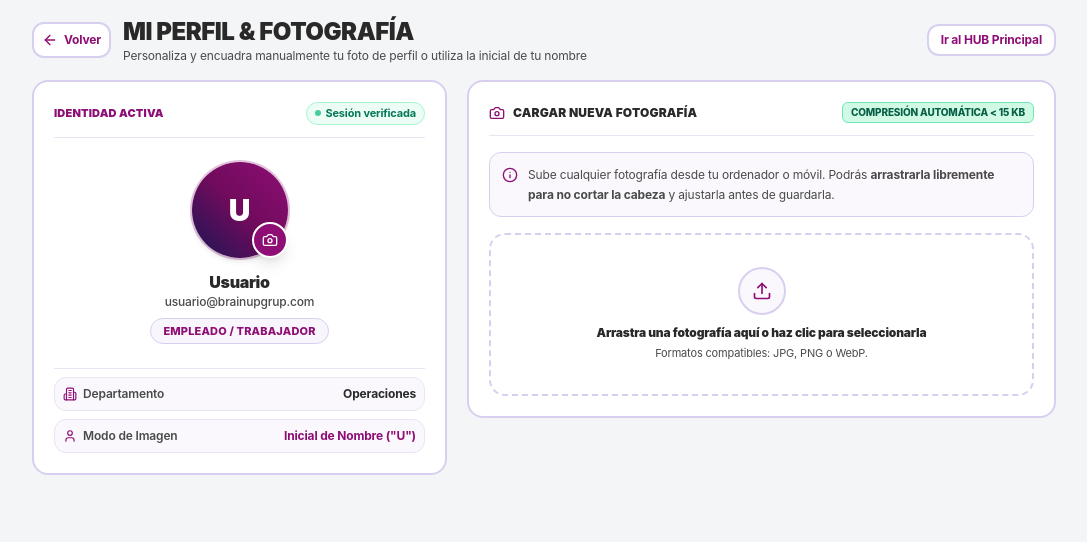
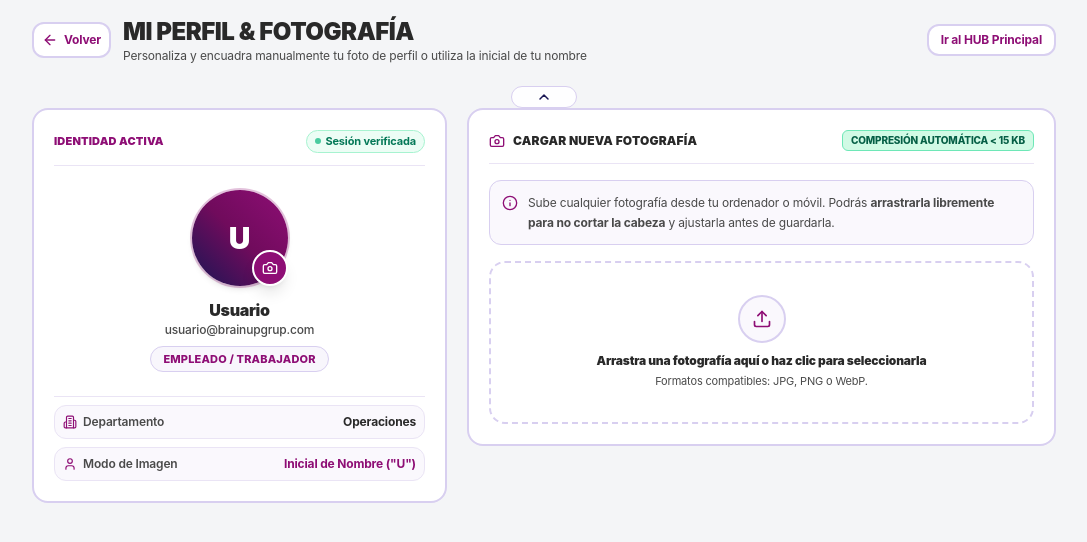
Before and after one commit to BrainUpGrup/BUG-clockify-2, a Next.js app: page /profile in a window 1280 px wide. Shown: the top 542 px of the page, without its empty margins (96-1183 px from the left). Built offline with nearby package versions, Linux system fonts and the light colour scheme; no server answers; a web font is replaced by a local one.

Commit message:
Mejoras en el layout

```diff
--- a/src/app/apps/archivos/page.tsx
+++ b/src/app/apps/archivos/page.tsx
@@ -43,6 +43,7 @@ import {
 import { notify } from '@/lib/feedback';
 import { FilePreviewModal, formatBytesCompact } from '@/components/files-hub/file-preview-modal';
 import { DriveTreePanel } from '@/components/files-hub/drive-tree-panel';
+import { CollapsiblePageHeader } from '@/context/layout-collapse-context';
 
 interface PreviewTarget {
   title: string;
@@ -485,6 +486,7 @@ export default function ArchivosHubPage() {
       {!selectedCompanyId && (
         <div className="space-y-4 animate-in fade-in duration-200">
           {/* BARRA SUPERIOR DE LA PANTALLA INICIAL */}
+          <CollapsiblePageHeader className="space-y-2">
           <div className="rounded-2xl bg-white border-2 border-[#D8CFF0] p-4 shadow-xs flex flex-col xl:flex-row xl:items-center justify-between gap-3">
             <div className="flex items-start sm:items-center gap-3">
               <div className="p-2.5 rounded-xl bg-gradient-to-br from-[#191654] to-[#8E0E75] text-white shadow-sm shrink-0">
@@ -592,6 +594,7 @@ export default function ArchivosHubPage() {
               Distribución en cuadrícula de 7 columnas para máxima visibilidad (Zero-Scroll)
             </span>
           </div>
+          </CollapsiblePageHeader>
 
           {/* CUADRÍCULA DE RECUADROS DE EMPRESAS EN FILAS DE 7 */}
           {isLoadingData ? (
@@ -700,6 +703,7 @@ export default function ArchivosHubPage() {
       {selectedCompanyId && activeCompany && (
         <div className="space-y-4 animate-in fade-in duration-200">
           {/* CABECERA DEL CLIENTE: Botón Volver + Nombre de Empresa + Accesos Portal Cliente */}
+          <CollapsiblePageHeader>
           <div className="rounded-2xl bg-white border-2 border-[#D8CFF0] p-4 shadow-xs flex flex-col xl:flex-row xl:items-center justify-between gap-3">
             <div className="flex items-center gap-3">
               <button
@@ -827,6 +831,7 @@ export default function ArchivosHubPage() {
               )}
             </div>
           </div>
+          </CollapsiblePageHeader>
 
           {/* ========================================================================= */}
           {/* LAS 3 COLUMNAS DEL CLIENTE: ENVIADOS | RECIBIDOS | VALIDADOS              */}
--- a/src/app/apps/chat/page.tsx
+++ b/src/app/apps/chat/page.tsx
@@ -4,6 +4,7 @@ import React, { useState, useEffect, Suspense, useMemo } from 'react';
 import { useRouter, useSearchParams } from 'next/navigation';
 import { useAuth } from '@/context/auth-context';
 import { useNotifications } from '@/context/notifications-context';
+import { useLayoutCollapse } from '@/context/layout-collapse-context';
 import { createClient } from '@/lib/supabase/client';
 import { MOCK_COMPANIES, MOCK_PROFILES } from '@/lib/mock-data';
 import { Company, Profile } from '@/types/database';
@@ -23,6 +24,7 @@ function BrainUpChatContent() {
   const searchParams = useSearchParams();
   const { user, isLoading: authLoading } = useAuth();
   const { addNotification } = useNotifications();
+  const { isLayoutCollapsed } = useLayoutCollapse();
 
   // Estados de datos
   const [channels, setChannels] = useState<Channel[]>([]);
@@ -328,7 +330,7 @@ function BrainUpChatContent() {
   }
 
   return (
-    <div className="h-[calc(100vh-5rem)] flex flex-col bg-white overflow-hidden font-sans w-full">
+    <div className={`${isLayoutCollapsed ? 'h-screen' : 'h-[calc(100vh-5rem)]'} flex flex-col bg-white overflow-hidden font-sans w-full transition-[height] duration-150`}>
 
       {/* Notificación Toast Flotante */}
       {toastMessage && (
--- a/src/app/apps/hosting/page.tsx
+++ b/src/app/apps/hosting/page.tsx
@@ -4,6 +4,7 @@ import React, { useState, useEffect, useMemo } from 'react';
 import { useRouter } from 'next/navigation';
 import Link from 'next/link';
 import { useAuth } from '@/context/auth-context';
+import { CollapsiblePageHeader } from '@/context/layout-collapse-context';
 import { canUserAccessHubApp } from '@/lib/hub-apps';
 import { HostingService, HostingMetrics, HostingAlert } from '@/types/hosting';
 import {
@@ -334,6 +335,7 @@ export default function HostingPage() {
       <main className="page-transition flex-1 w-full max-w-[1600px] mx-auto px-4 sm:px-8 lg:px-12 py-5 sm:py-6 space-y-6">
 
         {/* Cabecera Principal con Identidad La Abuela */}
+        <CollapsiblePageHeader>
         <div className="flex flex-col md:flex-row md:items-center justify-between gap-4">
           <div className="space-y-1">
             <div className="flex items-center gap-2.5">
@@ -402,6 +404,7 @@ export default function HostingPage() {
             </button>
           </div>
         </div>
+        </CollapsiblePageHeader>
 
         {/* Tarjetas de Métricas Ejecutivas */}
         <HostingStats
--- a/src/app/apps/subtitulos/page.tsx
+++ b/src/app/apps/subtitulos/page.tsx
@@ -4,6 +4,7 @@ import React, { useState, useEffect, useCallback, useMemo } from 'react';
 import { useRouter } from 'next/navigation';
 import Link from 'next/link';
 import { useAuth } from '@/context/auth-context';
+import { CollapsiblePageHeader } from '@/context/layout-collapse-context';
 import { canUserAccessHubApp } from '@/lib/hub-apps';
 import { flagAccessDenied } from '@/lib/feedback';
 import { SubtitulosJob } from '@/types/subtitulos';
@@ -160,6 +161,7 @@ export default function SubtitulosPage() {
       <main className="page-transition flex-1 w-full max-w-[1550px] mx-auto px-4 sm:px-8 lg:px-12 py-6 sm:py-8 space-y-8">
 
         {/* Barra superior con Volver al Hub, Título y Estado */}
+        <CollapsiblePageHeader>
         <div className="flex flex-col md:flex-row md:items-center justify-between gap-4 pb-4 border-b border-[#D8CFF0]">
           <div>
             <Link
@@ -191,6 +193,7 @@ export default function SubtitulosPage() {
 
           <ServiceStatusBadge />
         </div>
+        </CollapsiblePageHeader>
 
         {/* TARJETA PRINCIPAL DE MODO MANTENIMIENTO */}
         <div className="relative overflow-hidden rounded-3xl border-2 border-amber-200 bg-gradient-to-br from-amber-50/70 via-white to-[#F8F6FC] p-8 sm:p-10 shadow-sm">
--- a/src/app/dashboard/admin/page.tsx
+++ b/src/app/dashboard/admin/page.tsx
@@ -3,6 +3,7 @@
 import React, { useState, useEffect, useMemo } from 'react';
 import { useRouter } from 'next/navigation';
 import { useAuth } from '@/context/auth-context';
+import { CollapsiblePageHeader } from '@/context/layout-collapse-context';
 import { notify, confirmDialog, friendlyError, flagAccessDenied } from '@/lib/feedback';
 import { createClient } from '@/lib/supabase/client';
 import { MOCK_PROFILES } from '@/lib/mock-data';
@@ -865,6 +866,7 @@ export default function SuperAdminDashboardPage() {
       <main className="page-transition flex-1 w-full max-w-none px-4 sm:px-6 lg:px-8 py-8 space-y-6">
 
         {/* Cabecera Principal del Super Admin */}
+        <CollapsiblePageHeader>
         <div className="flex flex-col md:flex-row md:items-center justify-between gap-4 bg-white border border-[#D8CFF0] p-6 rounded-2xl shadow-xs">
           <div className="space-y-1.5">
             <div className="flex items-center gap-2">
@@ -900,6 +902,7 @@ export default function SuperAdminDashboardPage() {
             </div>
           </div>
         </div>
+        </CollapsiblePageHeader>
 
         {/* Tarjetas de Métricas Ejecutivas de Cuentas */}
         <div className="grid grid-cols-1 sm:grid-cols-2 lg:grid-cols-4 gap-4">
--- a/src/app/dashboard/coordinator/page.tsx
+++ b/src/app/dashboard/coordinator/page.tsx
@@ -7,6 +7,7 @@ import { MonthlyReports } from '@/components/coordinator/monthly-reports';
 import { CompanyCrud } from '@/components/coordinator/company-crud';
 import { UserManagement } from '@/components/coordinator/user-management';
 import { useAuth } from '@/context/auth-context';
+import { CollapsiblePageHeader } from '@/context/layout-collapse-context';
 import { notify, flagAccessDenied } from '@/lib/feedback';
 import { createClient } from '@/lib/supabase/client';
 import {
@@ -565,6 +566,7 @@ export default function CoordinatorDashboardPage() {
       {/* Contenedor Líquido a Pantalla Completa con Animación de Entrada */}
       <main className="flex-1 w-full max-w-full px-3 sm:px-6 lg:px-8 py-5 sm:py-6 space-y-5 sm:space-y-6 page-transition min-w-0 overflow-x-hidden">
         {/* Cabecera del Panel Líquida con Degradado Sedoso y Relieve Fino */}
+        <CollapsiblePageHeader>
         <div className="w-full rounded-2xl bg-gradient-to-r from-white/95 via-[#F8F6FC]/90 to-white/80 border-2 border-[#D0C4EB] p-4 sm:p-5 shadow-sm flex flex-col 2xl:flex-row 2xl:items-center justify-between gap-4">
           <div className="flex flex-col sm:flex-row sm:items-center justify-between gap-3 min-w-0 flex-1">
             <div className="min-w-0">
@@ -668,6 +670,7 @@ export default function CoordinatorDashboardPage() {
             </button>
           </div>
         </div>
+        </CollapsiblePageHeader>
 
         {/* Contenido según la pestaña activa con transición animada suave */}
         <div key={activeTab} className="tab-transition">
--- a/src/app/dashboard/employee/page.tsx
+++ b/src/app/dashboard/employee/page.tsx
@@ -8,6 +8,7 @@ import { TimeTrackerBar } from '@/components/employee/time-tracker-bar';
 import { EmployeeStats } from '@/components/employee/employee-stats';
 import { TimeEntriesList } from '@/components/employee/time-entries-list';
 import { useAuth } from '@/context/auth-context';
+import { CollapsiblePageHeader } from '@/context/layout-collapse-context';
 import { createClient } from '@/lib/supabase/client';
 import { MOCK_COMPANIES, MOCK_TIME_ENTRIES } from '@/lib/mock-data';
 import { Company, TimeEntry } from '@/types/database';
@@ -302,6 +303,7 @@ export default function EmployeeDashboardPage() {
       <main className="page-transition flex-1 w-full max-w-[1550px] mx-auto px-4 sm:px-8 lg:px-12 py-6 sm:py-8 space-y-7 sm:space-y-8">
 
         {/* Cabecera Ampliada: HORAS POR CLIENTE */}
+        <CollapsiblePageHeader>
         <div className="flex flex-col sm:flex-row sm:items-center justify-between pb-3 border-b-2 border-[#EAE4F5] gap-3">
           <div>
             <h1 className="text-2xl sm:text-3xl font-black tracking-tight text-[#292929] flex items-center gap-3">
@@ -326,6 +328,7 @@ export default function EmployeeDashboardPage() {
             </div>
           )}
         </div>
+        </CollapsiblePageHeader>
 
         {/* 1. Empresa actual fijada (Compacta, con hueco para logo, sin CIF ni Responsable) */}
         <section aria-label="Cliente en curso de trabajo" className="w-full">
--- a/src/app/hub/page.tsx
+++ b/src/app/hub/page.tsx
@@ -4,6 +4,7 @@ import React, { useState, useEffect } from 'react';
 import { useRouter } from 'next/navigation';
 import Link from 'next/link';
 import { useAuth } from '@/context/auth-context';
+import { CollapsiblePageHeader } from '@/context/layout-collapse-context';
 import { createClient } from '@/lib/supabase/client';
 import { MOCK_PROFILES } from '@/lib/mock-data';
 import { Profile } from '@/types/database';
@@ -213,6 +214,7 @@ export default function BrainUpHubPage() {
       <main className="page-transition flex-1 w-full max-w-[1550px] mx-auto px-4 sm:px-8 lg:px-12 py-4 sm:py-6 space-y-6 sm:space-y-7">
 
         {/* Cabecera compacta del HUB con selector de layout modular */}
+        <CollapsiblePageHeader>
         <div className="flex flex-col sm:flex-row sm:items-center justify-between gap-3">
           <div>
             <h1 className="text-2xl sm:text-3xl font-black tracking-tight text-[#292929] leading-tight">
@@ -298,6 +300,7 @@ export default function BrainUpHubPage() {
             )}
           </div>
         </div>
+        </CollapsiblePageHeader>
 
         <div className="tab-transition">
           {activeTab === 'apps' && (
--- a/src/app/profile/page.tsx
+++ b/src/app/profile/page.tsx
@@ -4,6 +4,7 @@ import React, { useState, useRef, useEffect, useCallback, ChangeEvent, DragEvent
 import Link from 'next/link';
 import { useRouter } from 'next/navigation';
 import { useAuth } from '@/context/auth-context';
+import { CollapsiblePageHeader } from '@/context/layout-collapse-context';
 import { UserAvatar } from '@/components/ui/user-avatar';
 import {
   loadImageFromFile,
@@ -338,6 +339,7 @@ export default function ProfilePage() {
       )}
 
       {/* Cabecera de Página con Botón Volver */}
+      <CollapsiblePageHeader>
       <div className="max-w-5xl mx-auto w-full mb-4 flex flex-wrap items-center justify-between gap-3">
         <div className="flex items-center gap-3">
           <button
@@ -366,6 +368,7 @@ export default function ProfilePage() {
           <span>Ir al HUB Principal</span>
         </Link>
       </div>
+      </CollapsiblePageHeader>
 
       {/* Mensaje de Error si ocurre */}
       {errorMessage && (
--- a/src/components/layout/app-shell.tsx
+++ b/src/components/layout/app-shell.tsx
@@ -5,19 +5,20 @@ import { usePathname } from 'next/navigation';
 import { Navbar } from '@/components/navbar';
 import { useAuth } from '@/context/auth-context';
 import { MandatoryPasswordResetModal } from '@/components/auth/mandatory-password-reset-modal';
+import {
+  LayoutCollapseProvider,
+  useLayoutCollapse,
+  GlobalLayoutCollapseHandle,
+} from '@/context/layout-collapse-context';
 
 interface AppShellProps {
   children: React.ReactNode;
 }
 
-/**
- * AppShell: Mantiene la barra de navegación (Navbar) permanentemente montada
- * en la raíz de la suite para evitar que al cambiar de página se desmonte,
- * destruya el DOM o repita transiciones/saltos en la pastilla morada deslizante.
- */
-export function AppShell({ children }: AppShellProps) {
+function AppShellInner({ children }: AppShellProps) {
   const pathname = usePathname();
   const { user } = useAuth();
+  const { isLayoutCollapsed } = useLayoutCollapse();
 
   // Excluir Navbar exclusivamente en login, widget popup flotante independiente, portal cliente externo o splash
   const isExcluded =
@@ -31,14 +32,38 @@ export function AppShell({ children }: AppShellProps) {
   const isZeroScrollApp = pathname?.startsWith('/apps/taskflow');
 
   return (
-    <div className={`w-full bg-[#F4F5F7] flex flex-col min-w-0 max-w-full overflow-x-hidden ${
-      isZeroScrollApp ? 'h-screen max-h-screen overflow-hidden' : 'min-h-screen'
-    }`}>
-      {showNavbar && <Navbar />}
-      <div className={`flex-1 flex flex-col w-full min-w-0 max-w-full ${isZeroScrollApp ? 'min-h-0 overflow-hidden' : ''}`}>
+    <div
+      className={`w-full bg-[#F4F5F7] flex flex-col min-w-0 max-w-full overflow-x-hidden ${
+        isZeroScrollApp ? 'h-screen max-h-screen overflow-hidden' : 'min-h-screen'
+      }`}
+    >
+      {showNavbar && (
+        <div className={isLayoutCollapsed ? 'hidden' : 'contents'}>
+          <Navbar />
+        </div>
+      )}
+      {showNavbar && <GlobalLayoutCollapseHandle />}
+      <div
+        className={`flex-1 flex flex-col w-full min-w-0 max-w-full ${
+          isZeroScrollApp ? 'min-h-0 overflow-hidden' : ''
+        }`}
+      >
         {children}
       </div>
       <MandatoryPasswordResetModal />
     </div>
   );
 }
+
+/**
+ * AppShell: Mantiene la barra de navegación (Navbar) permanentemente montada
+ * en la raíz de la suite para evitar que al cambiar de página se desmonte,
+ * destruya el DOM o repita transiciones/saltos en la pastilla morada deslizante.
+ */
+export function AppShell({ children }: AppShellProps) {
+  return (
+    <LayoutCollapseProvider>
+      <AppShellInner>{children}</AppShellInner>
+    </LayoutCollapseProvider>
+  );
+}
--- /dev/null
+++ b/src/context/layout-collapse-context.tsx
@@ -0,0 +1,174 @@
+'use client';
+
+import React, { createContext, useContext, useState, useEffect, useCallback } from 'react';
+import { ChevronUp, ChevronDown } from 'lucide-react';
+
+interface LayoutCollapseContextType {
+  isLayoutCollapsed: boolean;
+  setLayoutCollapsed: (collapsed: boolean) => void;
+  toggleLayoutCollapse: () => void;
+  registerPageHeader: () => () => void;
+  hasRegisteredPageHeader: boolean;
+}
+
+const STORAGE_KEY = 'bug_clockify_global_layout_collapsed';
+
+const LayoutCollapseContext = createContext<LayoutCollapseContextType>({
+  isLayoutCollapsed: false,
+  setLayoutCollapsed: () => {},
+  toggleLayoutCollapse: () => {},
+  registerPageHeader: () => () => {},
+  hasRegisteredPageHeader: false,
+});
+
+export function LayoutCollapseProvider({ children }: { children: React.ReactNode }) {
+  const [isLayoutCollapsed, setIsLayoutCollapsedState] = useState<boolean>(false);
+  const [registeredCount, setRegisteredCount] = useState<number>(0);
+
+  // Hidratar estado persistido desde localStorage sin causar desajustes SSR
+  useEffect(() => {
+    try {
+      const saved = localStorage.getItem(STORAGE_KEY);
+      if (saved === 'true') {
+        setIsLayoutCollapsedState(true);
+      }
+    } catch {
+      // Ignorar si localStorage no está disponible
+    }
+  }, []);
+
+  const setLayoutCollapsed = useCallback((collapsed: boolean) => {
+    setIsLayoutCollapsedState(collapsed);
+    try {
+      localStorage.setItem(STORAGE_KEY, String(collapsed));
+    } catch {
+      // Ignorar errores de almacenamiento
+    }
+    // Notificar a barras con pastillas deslizantes (Navbar / pestañas) para recalcular anchos al desplegar
+    if (!collapsed && typeof window !== 'undefined') {
+      requestAnimationFrame(() => {
+        window.dispatchEvent(new Event('resize'));
+      });
+    }
+  }, []);
+
+  const toggleLayoutCollapse = useCallback(() => {
+    setIsLayoutCollapsedState((prev) => {
+      const next = !prev;
+      try {
+        localStorage.setItem(STORAGE_KEY, String(next));
+      } catch {
+        // Ignorar errores de almacenamiento
+      }
+      if (!next && typeof window !== 'undefined') {
+        requestAnimationFrame(() => {
+          window.dispatchEvent(new Event('resize'));
+        });
+      }
+      return next;
+    });
+  }, []);
+
+  const registerPageHeader = useCallback(() => {
+    setRegisteredCount((c) => c + 1);
+    return () => {
+      setRegisteredCount((c) => Math.max(0, c - 1));
+    };
+  }, []);
+
+  return (
+    <LayoutCollapseContext.Provider
+      value={{
+        isLayoutCollapsed,
+        setLayoutCollapsed,
+        toggleLayoutCollapse,
+        registerPageHeader,
+        hasRegisteredPageHeader: registeredCount > 0,
+      }}
+    >
+      {children}
+    </LayoutCollapseContext.Provider>
+  );
+}
+
+export function useLayoutCollapse() {
+  return useContext(LayoutCollapseContext);
+}
+
+/**
+ * Envuelve la cabecera superior de cada página para que se pliegue junto con el Navbar global
+ * y muestre la flechita centrada justo debajo cuando está desplegada.
+ */
+export function CollapsiblePageHeader({
+  children,
+  className = '',
+}: {
+  children: React.ReactNode;
+  className?: string;
+}) {
+  const { isLayoutCollapsed, toggleLayoutCollapse, registerPageHeader } = useLayoutCollapse();
+
+  useEffect(() => {
+    return registerPageHeader();
+  }, [registerPageHeader]);
+
+  if (isLayoutCollapsed) {
+    return null;
+  }
+
+  return (
+    <div className={`w-full relative ${className}`}>
+      {children}
+      <div className="flex justify-center pt-1.5">
+        <button
+          type="button"
+          onClick={toggleLayoutCollapse}
+          title="Plegar cabecera y navegación para dejar más limpia la pantalla"
+          aria-label="Plegar cabecera superior"
+          className="inline-flex items-center justify-center px-6 py-0.5 rounded-full bg-white/95 hover:bg-[#8E0E75] border border-[#D8CFF0] hover:border-[#8E0E75] text-[#191654] hover:text-white shadow-2xs transition-all cursor-pointer group"
+        >
+          <ChevronUp className="h-4 w-4 stroke-[2.25] group-hover:-translate-y-0.5 transition-transform" />
+        </button>
+      </div>
+    </div>
+  );
+}
+
+/**
+ * Lengüeta centrada superior montada en AppShell:
+ * - Siempre visible arriba cuando el layout está plegado (flecha hacia abajo para desplegar).
+ * - Visible bajo el Navbar solo si la página actual no monta un CollapsiblePageHeader propio (ej. Brain Chat).
+ */
+export function GlobalLayoutCollapseHandle() {
+  const { isLayoutCollapsed, toggleLayoutCollapse, hasRegisteredPageHeader } = useLayoutCollapse();
+
+  if (!isLayoutCollapsed && hasRegisteredPageHeader) {
+    return null;
+  }
+
+  return (
+    <div className="sticky top-0 z-50 w-full h-0 overflow-visible flex justify-center pointer-events-none">
+      <button
+        type="button"
+        onClick={toggleLayoutCollapse}
+        title={
+          isLayoutCollapsed
+            ? 'Desplegar barra de navegación y cabecera'
+            : 'Plegar barra superior para vista limpia'
+        }
+        aria-label={
+          isLayoutCollapsed
+            ? 'Desplegar layout superior'
+            : 'Plegar layout superior'
+        }
+        className="pointer-events-auto inline-flex items-center justify-center px-6 py-0.5 rounded-b-xl bg-white/95 backdrop-blur-xs hover:bg-[#8E0E75] border border-t-0 border-[#D8CFF0] hover:border-[#8E0E75] text-[#191654] hover:text-white shadow-sm transition-all cursor-pointer group"
+      >
+        {isLayoutCollapsed ? (
+          <ChevronDown className="h-4 w-4 stroke-[2.25] group-hover:translate-y-0.5 transition-transform" />
+        ) : (
+          <ChevronUp className="h-4 w-4 stroke-[2.25] group-hover:-translate-y-0.5 transition-transform" />
+        )}
+      </button>
+    </div>
+  );
+}
```
Also changed, not shown: src/app/apps/taskflow/page.tsx (+10 -4 lines), 1 other file (tests, documents, lock files or other folders).
